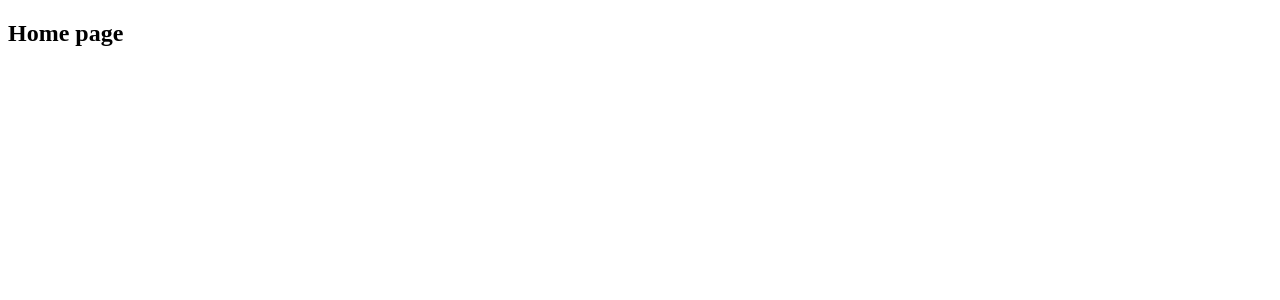
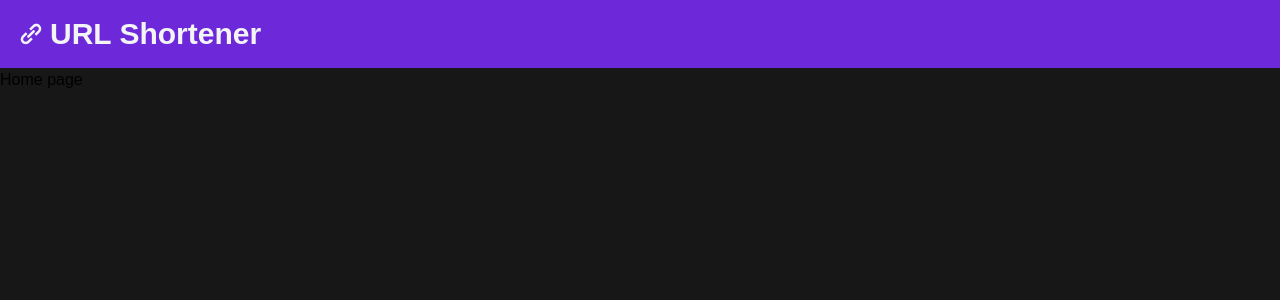
Before and after one commit to handikaharianto/url-shortener, a React (Create React App) app in the folder client/: page / in a window 1280 px wide. Shown: the top 300 px of the page. Built offline with nearby package versions, Linux system fonts and the light colour scheme.

Commit message:
Add navbar

```diff
--- a/client/src/App.css
+++ b/client/src/App.css
@@ -1,38 +1,9 @@
-.App {
-  text-align: center;
+@tailwind base;
+@tailwind components;
+@tailwind utilities;
+
+@import url("https://fonts.googleapis.com/css2?family=Montserrat:wght@100;200;300;400;500;600;700;800;900&display=swap");
+
+body {
+  font-family: "Montserrat", sans-serif;
 }
-
-.App-logo {
-  height: 40vmin;
-  pointer-events: none;
-}
-
-@media (prefers-reduced-motion: no-preference) {
-  .App-logo {
-    animation: App-logo-spin infinite 20s linear;
-  }
-}
-
-.App-header {
-  background-color: #282c34;
-  min-height: 100vh;
-  display: flex;
-  flex-direction: column;
-  align-items: center;
-  justify-content: center;
-  font-size: calc(10px + 2vmin);
-  color: white;
-}
-
-.App-link {
-  color: #61dafb;
-}
-
-@keyframes App-logo-spin {
-  from {
-    transform: rotate(0deg);
-  }
-  to {
-    transform: rotate(360deg);
-  }
-}
--- a/client/src/App.js
+++ b/client/src/App.js
@@ -1,18 +1,21 @@
 import { BrowserRouter as Router, Routes, Route } from "react-router-dom";
 
+import "./App.css";
 import NotFound from "./pages/NotFound";
 import Home from "./pages/Home";
+import Navbar from "./layout/Navbar";
 
 function App() {
   return (
-    <>
+    <main className="min-h-screen bg-neutral-900">
       <Router>
+        <Navbar />
         <Routes>
           <Route path="/" element={<Home />} />
           <Route path="*" element={<NotFound />} />
         </Routes>
       </Router>
-    </>
+    </main>
   );
 }
 
--- /dev/null
+++ b/client/src/layout/Navbar.jsx
@@ -0,0 +1,19 @@
+import { Link } from "react-router-dom";
+import { CgLink } from "react-icons/cg";
+
+function Navbar() {
+  return (
+    <nav className="bg-violet-700 p-4">
+      <div className="sm:container mx-auto">
+        <h1 className="text-gray-100 text-3xl font-semibold">
+          <Link to="/" className="flex items-center">
+            <CgLink className="mr-1" />
+            URL Shortener
+          </Link>
+        </h1>
+      </div>
+    </nav>
+  );
+}
+
+export default Navbar;
```
